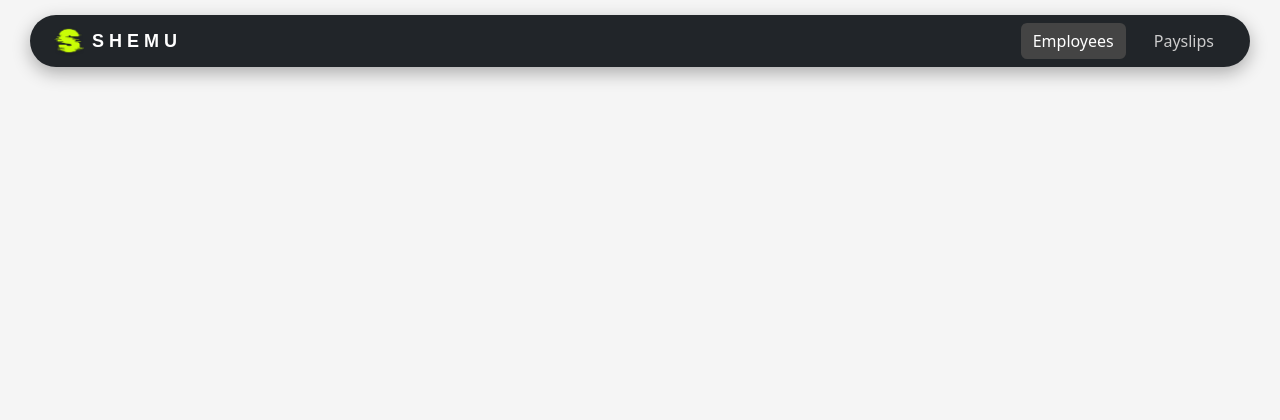
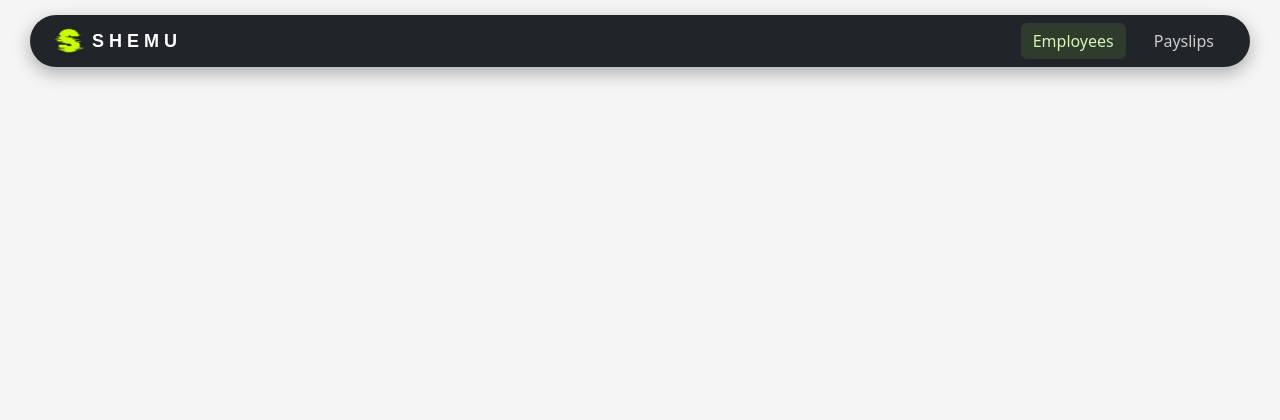
Before and after one commit to nrc-sy/FinalProject-DollerNgSy, a Django app: page / in a window 1280 px wide, with the pointer over the restyled element. Shown: the top 420 px of the page. Run offline with Django 5.2, Linux system fonts and the light colour scheme; some libraries are stand-ins or nearby versions.

Commit message:
edited navbar buttons

```diff
--- a/FinalProject-DollerNgSy/Shemu/payroll_app/static/bootstrap/css/custom.css
+++ b/FinalProject-DollerNgSy/Shemu/payroll_app/static/bootstrap/css/custom.css
@@ -35,8 +35,8 @@ footer {
 }
 
 .nav-btn:hover {
-    color: #fff;
-    background-color: #444;
+    color: #d6f4b8;
+    background-color: rgba(166, 255, 77, 0.1);
 }
 
 .brand-text {
```
